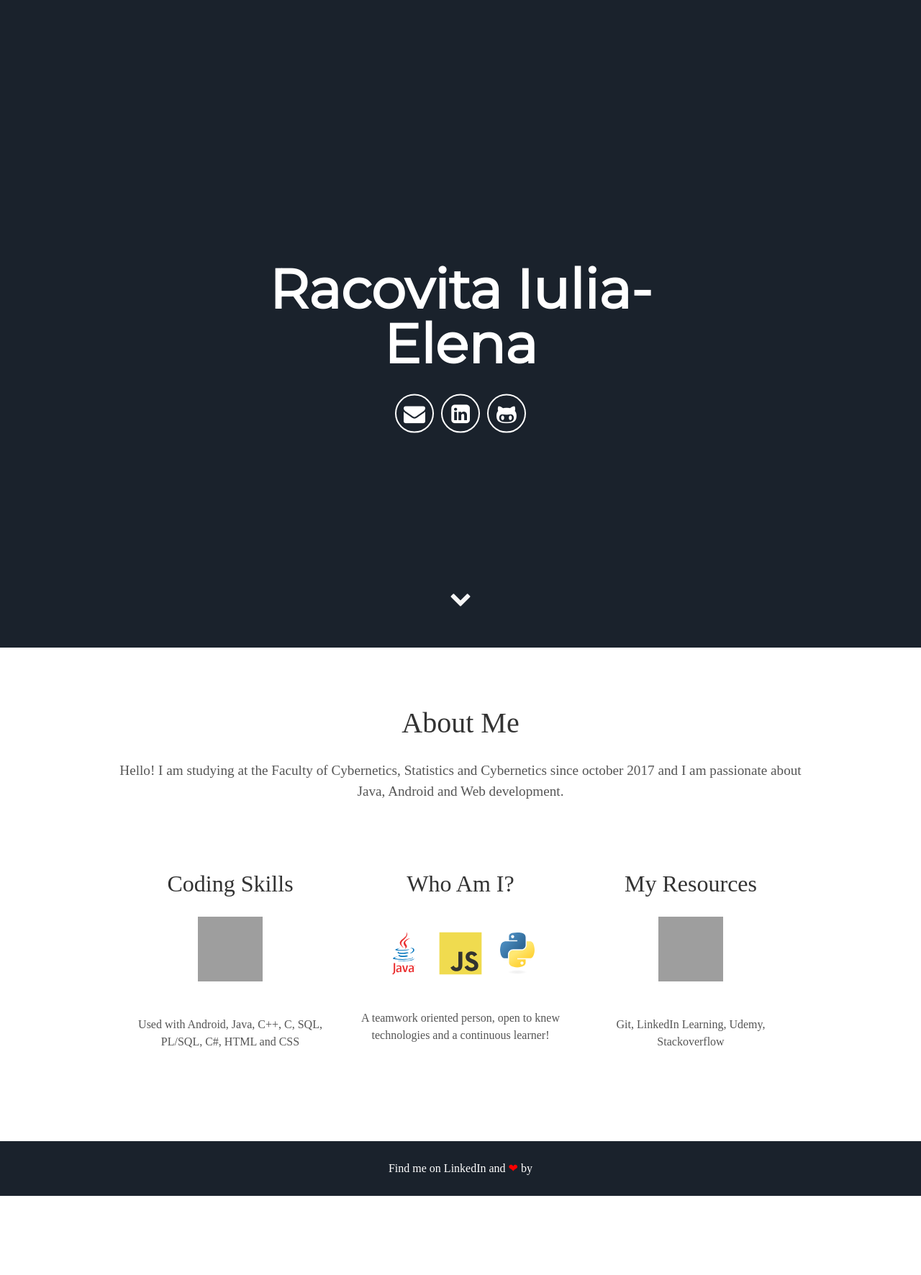
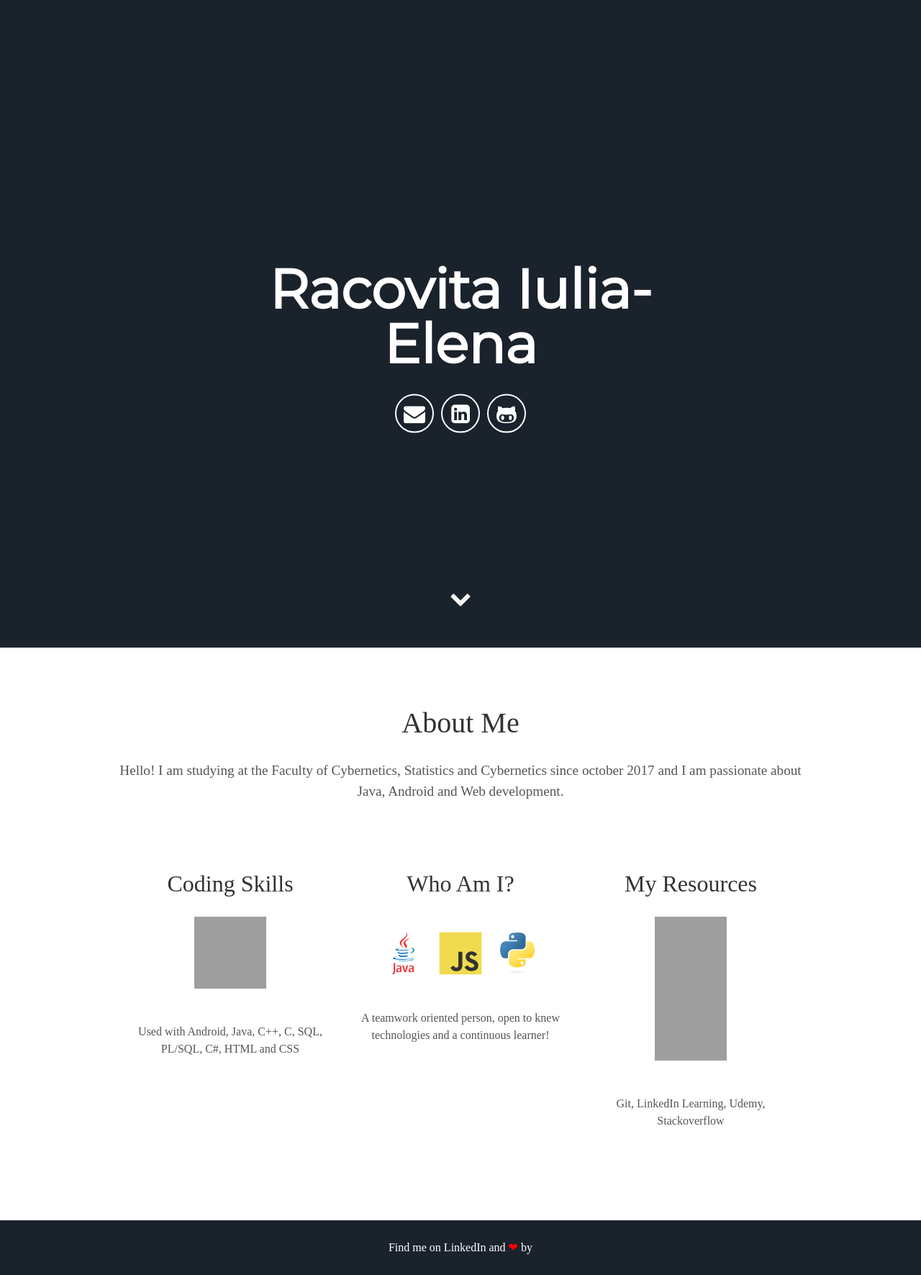
Before and after one commit to IuliaE98/IuliaRacovita98.github.io, a Jekyll site: the page built from index.html, in a window 1280 px wide. Shown: the whole page at 72% size. Built offline with Jekyll 4.4.1, drawn with Linux system fonts in a browser that asks for light colours; some web fonts are replaced; before the commit the page ends 1662 px from its top, so only the background shows below that; grey boxes are pictures that could not be loaded.

Commit message:
Update about.html

```diff
--- a/_includes/about.html
+++ b/_includes/about.html
@@ -5,7 +5,7 @@
 <div class="user">
   <div class="tech">
     <h2>Coding Skills</h2>
-    <img src="https://raw.githubusercontent.com/IuliaRacovita98/IuliaRacovita98.github.io/master/_includes/girlcoding.jpg" width="90" height="90">
+    <img src="https://raw.githubusercontent.com/IuliaRacovita98/IuliaRacovita98.github.io/master/_includes/girlcoding.jpg" width="100" height="100">
     <p>Used with Android, Java, C++, C, SQL, PL/SQL, C#, HTML and CSS</p>
   </div>
   <div class="tech">
@@ -23,7 +23,7 @@
   </div>
   <div class="tech">
     <h2>My Resources</h2>
-     <img src="https://raw.githubusercontent.com/IuliaRacovita98/IuliaRacovita98.github.io/master/_includes/resources.jpg" width="90" height="90">
+     <img src="https://raw.githubusercontent.com/IuliaRacovita98/IuliaRacovita98.github.io/master/_includes/resources.jpg" width="100" height="200">
     <p>Git, LinkedIn Learning, Udemy, Stackoverflow</p>
   </div>
 </div>
```
